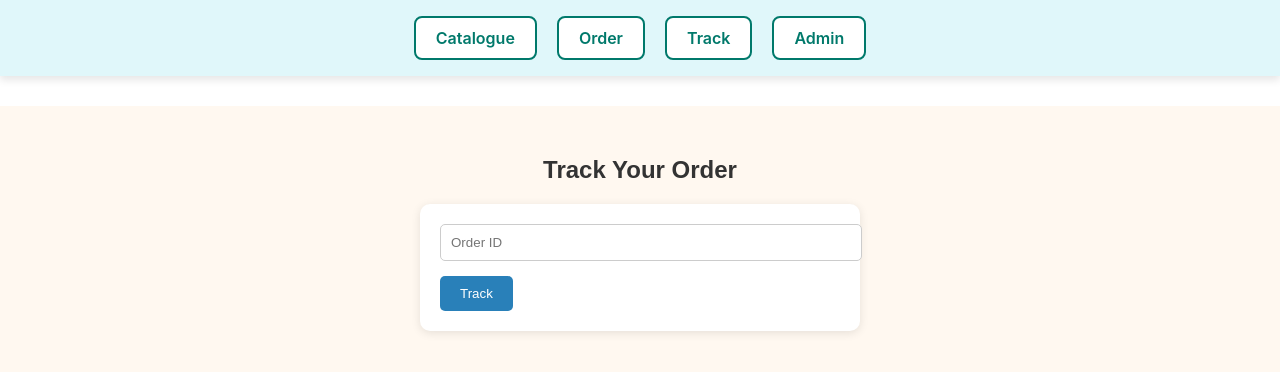
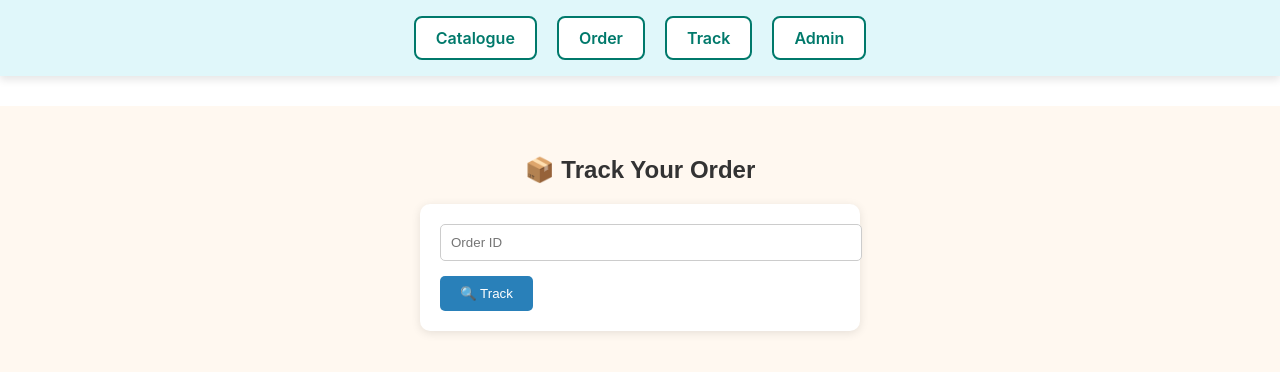
Before and after one commit to MeghanaMachireddy126/ORDER_F_V, a React (Create React App) app: page /track in a window 1280 px wide. Shown: the top 372 px of the page. Built offline with nearby package versions, Linux system fonts and the light colour scheme.

Commit message:
Update TrackPage.jsx

```diff
--- a/src/pages/TrackPage.jsx
+++ b/src/pages/TrackPage.jsx
@@ -1,10 +1,11 @@
 import React, { useState } from "react";
 
 const TrackPage = () => {
-  const [orderId, setOrderId] = useState("");
+  const [orderId, setOrderId]       = useState("");
   const [orderDetails, setOrderDetails] = useState(null);
   const [errorMessage, setErrorMessage] = useState("");
 
+  /* ---------- track handler ---------- */
   const handleTrack = async (e) => {
     e.preventDefault();
     setErrorMessage("");
@@ -12,21 +13,23 @@ const TrackPage = () => {
 
     try {
       const cleanedId = orderId.replace(":", "").trim();
-      const response = await fetch(`https://backendfvorders.onrender.com/api/orders/${cleanedId}`);
+      const response  = await fetch(
+        `https://backendfvorders.onrender.com/api/orders/${cleanedId}`
+      );
       const data = await response.json();
-      console.log("API Response:", data);
 
       if (response.ok && data && data.id) {
-        setOrderDetails(data); // ✅ Directly the order object
+        setOrderDetails(data);
       } else {
         setErrorMessage("Order not found");
       }
-    } catch (error) {
-      console.error("Error tracking order:", error);
+    } catch (err) {
+      console.error("Error tracking order:", err);
       setErrorMessage("Something went wrong");
     }
   };
 
+  /* ---------- inline styles ---------- */
   const containerStyle = {
     backgroundColor: "#fff8f0",
     padding: "30px",
@@ -67,9 +70,11 @@ const TrackPage = () => {
     borderRadius: "5px",
   };
 
+  /* ---------- render ---------- */
   return (
     <div style={containerStyle}>
-      <h2 style={{ textAlign: "center", color: "#333" }}>Track Your Order</h2>
+      <h2 style={{ textAlign: "center", color: "#333" }}>📦 Track Your Order</h2>
+
       <form style={formStyle} onSubmit={handleTrack}>
         <input
           style={inputStyle}
@@ -77,9 +82,10 @@ const TrackPage = () => {
           placeholder="Order ID"
           value={orderId}
           onChange={(e) => setOrderId(e.target.value.replace(":", "").trim())}
+          required
         />
         <button style={buttonStyle} type="submit">
-          Track
+          🔍 Track
         </button>
       </form>
 
```
